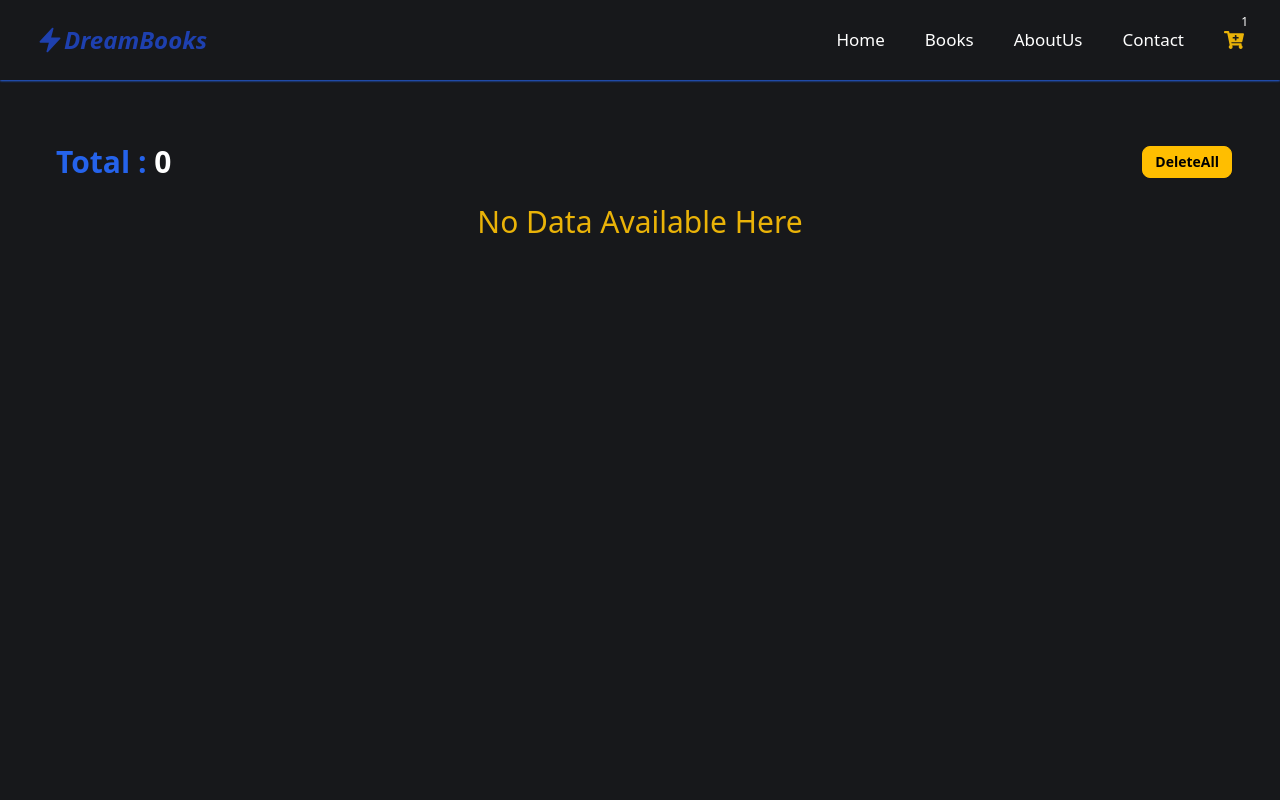
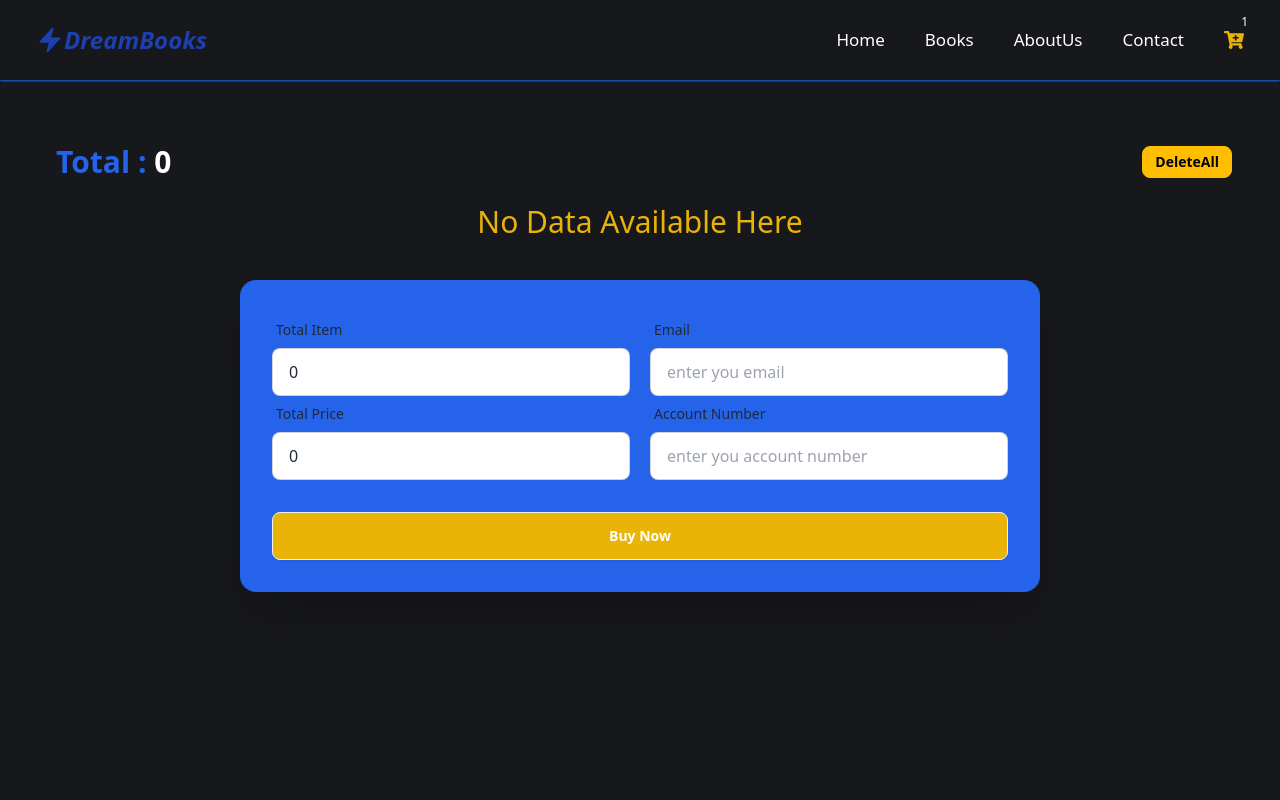
Before and after one commit to sohanwebdevctg/react2-dream-books-website, a React (Vite) app: page /cart in a window 1280 px wide. Shown: the top 800 px of the page. Built offline with nearby package versions, Linux system fonts and the light colour scheme.

Commit message:
solving user info problem

```diff
--- a/src/components/Cart/Cart.jsx
+++ b/src/components/Cart/Cart.jsx
@@ -1,14 +1,16 @@
 import { useState } from "react";
 import { deleteSingleData,deleteAllData, getData } from "../../localStorage";
 import { ToastContainer, toast } from 'react-toastify';
+import { useNavigate } from "react-router-dom";
 
 
 const Cart = () => {
 
   //getData from localStorage
   const [cart, setCart] = useState(() => getData());
+  const navigate = useNavigate();
 
-const sum = cart.reduce((accumulator, currentValue) => accumulator + currentValue.discount,0);
+const sum = cart.reduce((accumulator, currentValue) => accumulator + currentValue.price,0);
 
   // deleteAllData
   const deleteAll = () => {
@@ -24,10 +26,35 @@ const sum = cart.reduce((accumulator, currentValue) => accumulator + currentValu
     location.reload();
   }
 
+   // buy data
+   const buyData = (event) => {
+
+    event.preventDefault();
+
+    const form = event.target;
+
+    const totalItem = form.totalItem.value;
+    const totalPrice = form.totalPrice.value;
+    const email = form.email.value;
+    const accountNumber = form.accountNumber.value;
+
+    // checked user
+    if(email === null && accountNumber === null && totalItem === null && totalPrice === null){
+      toast("your data is invalid");
+    }else{
+      deleteAllData();
+      toast("successfully purchased");
+      navigate('/');
+      location.reload();
+    }
+  }
+
 
   return (
+    <>
+
     <div className="h-full flex items-center">
-          <div className="container mx-auto py-2 sm:px-3 lg:p-10">
+      <div className="container mx-auto py-2 sm:px-3 lg:p-10">
       <div className="flex justify-between items-center px-2 py-3">
         <ul className="flex gap-1 items-center py-3 pl-2 text-blue-600 text-base sm:text-lg md:text-xl lg:text-2xl xl:text-3xl 2xl:text-4xl">
           <li className="font-bold">Total : <span className="text-white">{cart.length || 0}</span></li>
@@ -35,6 +62,7 @@ const sum = cart.reduce((accumulator, currentValue) => accumulator + currentValu
         </ul>
         <button onClick={deleteAll} className="btn btn-warning btn-xs lg:btn-sm 2xl:btn-md">DeleteAll</button>
       </div>
+      {/* table start */}
       <div className="overflow-x-auto">
         {
           cart?.length > 0 ? (<table className="table">
@@ -73,9 +101,78 @@ const sum = cart.reduce((accumulator, currentValue) => accumulator + currentValu
           </table>) : (<p className="text-center text-sm sm:text-lg md:text-xl lg:text-2xl xl:text-3xl 2xl:text-4xl text-yellow-500">No Data Available Here</p>)
         }
       </div>
+      {/* table end */}
+{/* buy start */}
+<div className="card bg-blue-600 w-full shadow-2xl mt-10 sm:w-11/12  md:w-10/12 lg:w-8/12 mx-auto">
+            <form onSubmit={buyData} className="card-body w-full">
+              <div className="flex flex-col sm:flex-row justify-between sm:items-center gap-3 sm:gap-5 ">
+                {/* left start */}
+              <div className="flex-1">
+                <div className="form-control">
+                  <label className="label">
+                    <span className="label-text">Total Item</span>
+                  </label>
+                  <input
+                    type="text"
+                    value={cart ? cart?.length : 0}
+                    placeholder="your total item"
+                    className="input input-bordered w-full"
+                    name="totalItem"
+                  />
+                </div>
+                <div className="form-control">
+                <label className="label">
+                  <span className="label-text">Total Price</span>
+                </label>
+                <input
+                  type="text"
+                  value={sum ? parseInt(sum) : 0}
+                  placeholder="your total price"
+                  className="input input-bordered"
+                  name="totalPrice"
+                />
+              </div>
+              </div>
+              {/* left end */}
+              {/* right start */}
+              <div className="flex-1">
+                <div className="form-control">
+                  <label className="label">
+                    <span className="label-text">Email</span>
+                  </label>
+                  <input
+                    type="email"
+                    placeholder="enter you email"
+                    className="input input-bordered"
+                    required
+                    name="email"
+                  />
+                </div>
+                <div className="form-control">
+                  <label className="label">
+                    <span className="label-text">Account Number</span>
+                  </label>
+                  <input
+                    type="text"
+                    placeholder="enter you account number"
+                    className="input input-bordered"
+                    required
+                    name="accountNumber"
+                  />
+                </div>
+              </div>
+              {/* right end */}
+              </div>
+              <div className="form-control mt-6 w-full">
+                <button className="btn bg-yellow-500 hover:bg-yellow-500 text-white w-full">Buy Now</button>
+              </div>
+            </form>
+          </div>
+          {/* buy end */}
     </div>
     <ToastContainer />
     </div>
+    </>
   );
 };
 
```
